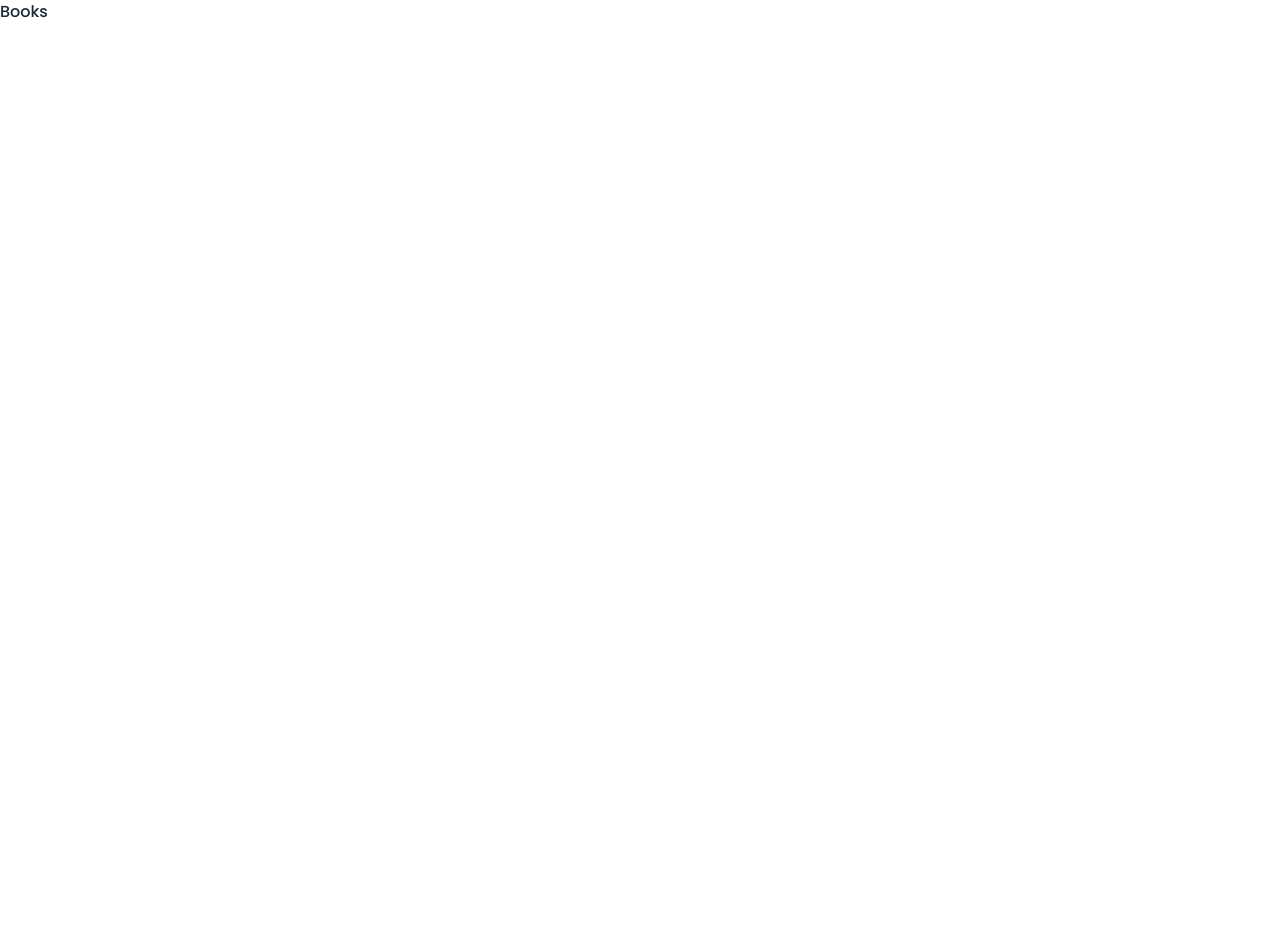
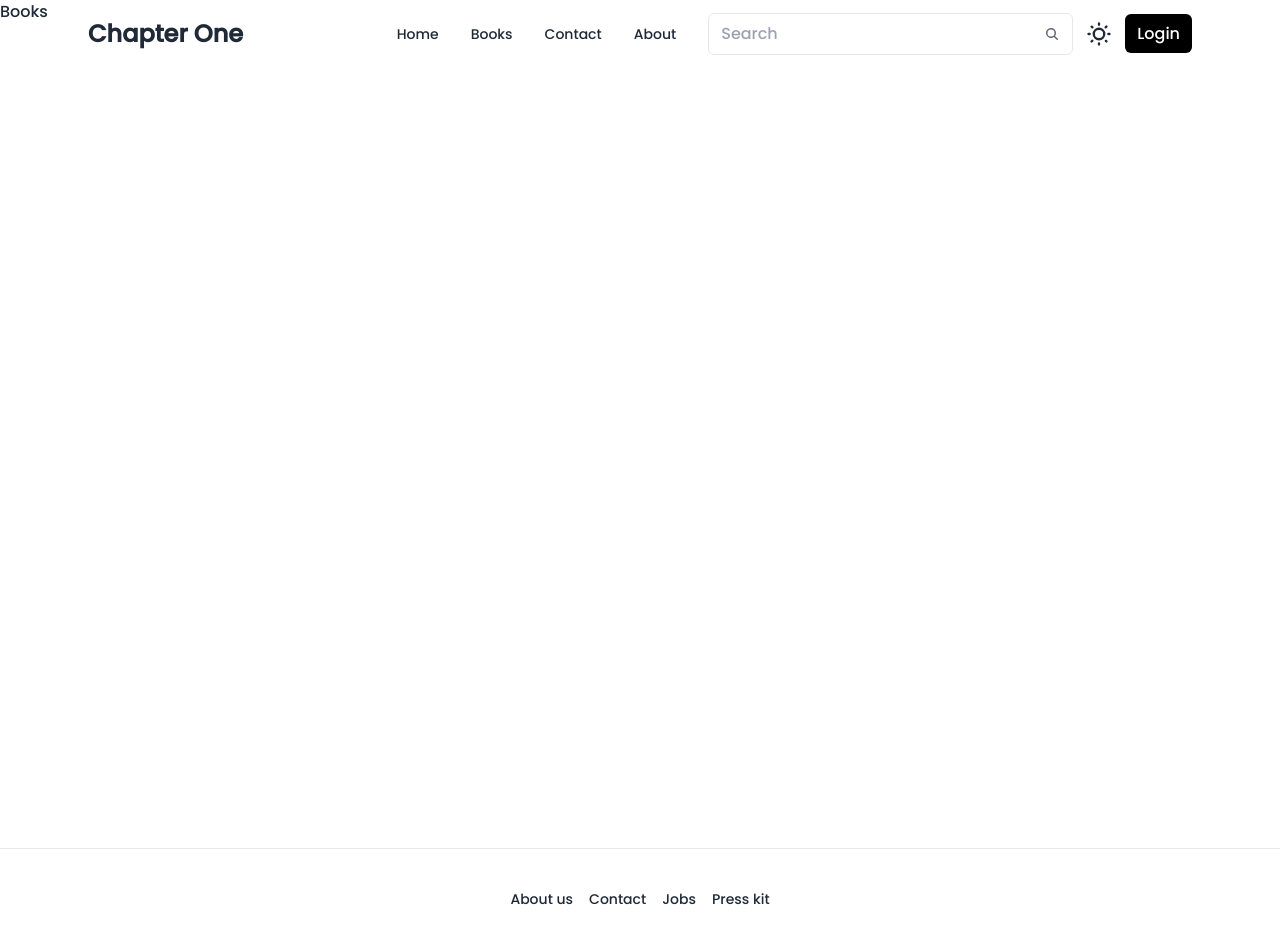
Before and after one commit to RushikeshPadaval/BookStore, a React (Vite) app: page /books in a window 1280 px wide. Shown: the top 947 px of the page. Before the commit the page ends 800 px from the top, so only its background shows below. Built offline with nearby package versions, Linux system fonts and the light colour scheme.

Commit message:
Books route started

```diff
--- a/src/App.jsx
+++ b/src/App.jsx
@@ -1,7 +1,7 @@
 import React from 'react';
 import Home from './home/Home';
-import Books from './components/Books';
 import { Route, Routes } from "react-router-dom"
+import Book  from './Book/Book';
 function App() {
   return (
    <>
@@ -11,7 +11,7 @@ function App() {
 
 <Routes>
   <Route  path='/' element={<Home/>} />
-  <Route path='/books' element= {<Books/>}/>
+  <Route path='/books' element= {<Book/>}/>
 </Routes>
    </>
   )
--- /dev/null
+++ b/src/Book/Book.jsx
@@ -0,0 +1,19 @@
+import React from 'react'
+import Navbar from '../components/Navbar'
+import Books from '../components/Books'
+import Footer from '../components/Footer'
+function Book() {
+
+  return (
+    <>
+    <Navbar />
+    <div  className=' min-h-screen  '  >
+    <Books />
+    </div>
+
+    <Footer />
+    </>
+  )
+}
+
+export default Book
```
